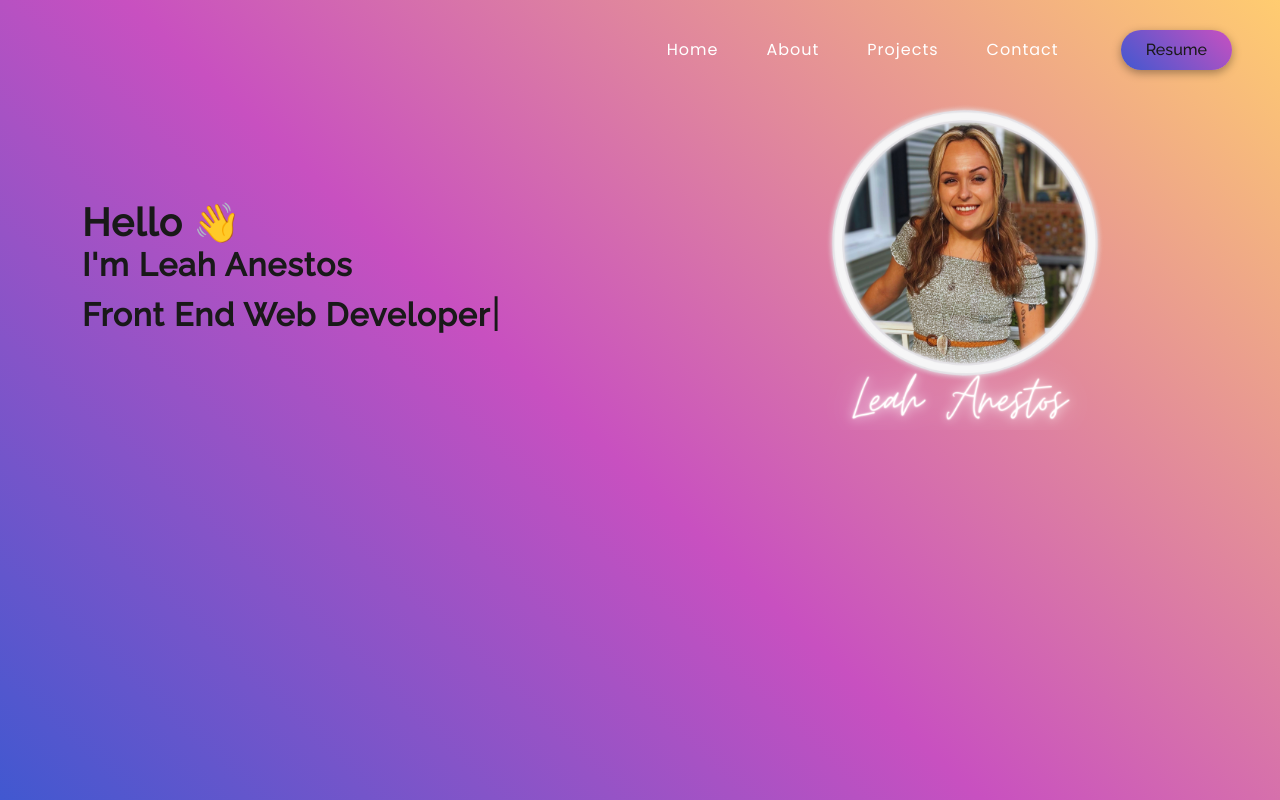
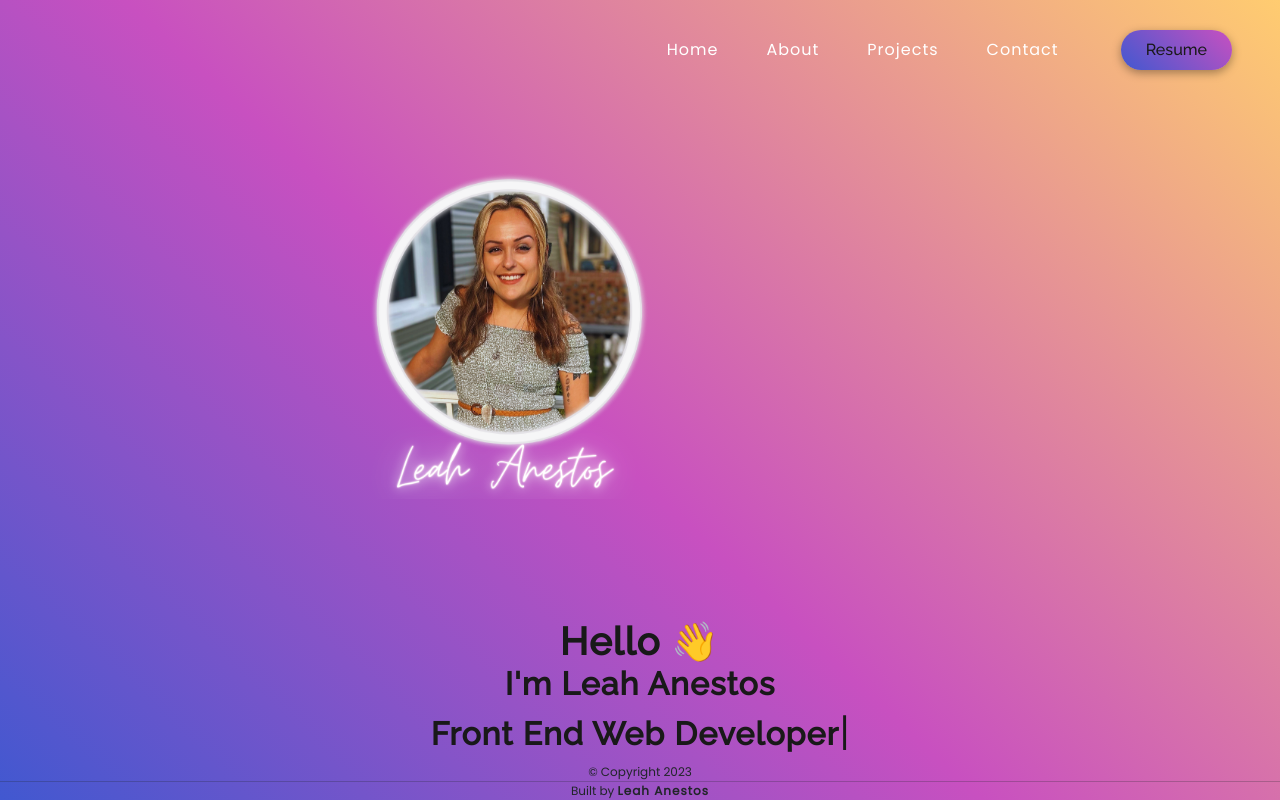
Before and after one commit to leahkatherine/Portfolio, a React (Create React App) app: page / in a window 1280 px wide. Built offline with nearby package versions, Linux system fonts and the light colour scheme.

Commit message:
website updated site footer bugs fixed

```diff
--- a/src/App.css
+++ b/src/App.css
@@ -8,6 +8,8 @@ body {
 }
 html {
   scroll-behavior: smooth;
+  height: 100%;
+
 }
 * {
   margin: 0;
--- a/src/components/Contactpage/Contactpage.js
+++ b/src/components/Contactpage/Contactpage.js
@@ -2,14 +2,12 @@ import React from "react";
 import "../../pages/style.css";
 import { Container } from "react-bootstrap";
 import LinktreeClone from "./LinkTreeClone";
-import ContactModal from "./ContactModal";
 
 
 function Contactpage() {
   return (
 
     <div className="contactbackground">
-      <ContactModal/>
       <Container>
 
 
--- a/src/components/Footer/Footer.js
+++ b/src/components/Footer/Footer.js
@@ -4,7 +4,7 @@ import "../../pages/style.css";
 
 const Footer = () => {
     return (
-    <Footer className='site-footer-background'>
+    <div className='site-footer-background'>
             <div>
                 <p className="copyright">
                 © Copyright 2023
@@ -12,7 +12,7 @@ const Footer = () => {
                 Built by <span>Leah Anestos</span>
                 </p>
             </div>
-      </Footer>
+      </div>
     );
   }
 
--- a/src/components/Homepage/Homepage.js
+++ b/src/components/Homepage/Homepage.js
@@ -2,34 +2,22 @@ import React from 'react'
 import '../../pages/style.css';
 import { Container, Row, Col } from 'react-bootstrap'
 import Text from '../Homepage/Text'
-import {
-  AiFillGithub,
-  AiOutlineTwitter,
-  AiFillInstagram,
-} from "react-icons/ai";
-import { FaLinkedinIn } from "react-icons/fa";
+
 
 function Home() {
   return (
     <div className='homepagebackground'>
-      <Container>
-        <Row>
-          <Col md={7}>
-            <h2 className='headtext'>Hello <span className='wave'>👋 </span></h2>
-            <h2 className='nametext'>I'm Leah Anestos</h2>
-            <span></span>
-            <Text />
-
-          </Col>
-
-          <Col md={5}>
-            <div className="headShot">
-            </div>
-          </Col>
-        </Row>
-      </Container>
+      <Col md={7} className='text-center'>
+        <div className='headShot'></div> {/* This will display your logo */}
+        <h2 className='headtext'>
+          Hello <span className='wave'>👋 </span>
+        </h2>
+        <h2 className='nametext'>I'm Leah Anestos</h2>
+        <span></span>
+        <Text />
+      </Col>
     </div>
-  )
+  );
 }
 
-export default Home
+export default Home;
--- a/src/components/Projectlist/Projectlist.js
+++ b/src/components/Projectlist/Projectlist.js
@@ -6,10 +6,9 @@ import AskLogo from '../../Assets/AskLogo.png'
 
 function Projectlist() {
   return (
-    <div className="projectbackground">
-      <Container fluid className="project-section">
-
-          <Row style={{ justifyContent: "center", paddingBottom: "10px" }}>
+    <div className="projectbackground" style={{height:'100%'}}>
+      <Container className="project-section" style={{height: '100%', display: 'flex'}} >
+          <Row style={{ paddingBottom: "10px", height: '100%'}}>
             <Col md={4} className="project-card">
               <ProjectCard
                 imgPath={AskLogo}
--- a/src/pages/Home.js
+++ b/src/pages/Home.js
@@ -2,12 +2,14 @@ import React from 'react';
 import Header from '../components/Header/Header';
 
 import Homepage from '../components/Homepage/Homepage';
+import Footer from '../components/Footer/Footer';
 
 function Home() {
   return (
     <div>
       <Header />
       <Homepage />
+      <Footer/>
     </div>
   )
 }
--- a/src/pages/Project.js
+++ b/src/pages/Project.js
@@ -1,12 +1,14 @@
 import React from 'react';
 import Header from '../components/Header/Header';
 import Projectlist from '../components/Projectlist/Projectlist';
+import Footer from '../components/Footer/Footer';
 
 function Project() {
   return (
-    <div>
+    <div style={{height: '100%'}}>
       <Header />
       <Projectlist />
+      <Footer/>
     </div>
   )
 }
--- a/src/pages/style.css
+++ b/src/pages/style.css
@@ -143,6 +143,8 @@
 /*Footer Style*/
 .site-footer-background {
   background-color: transparent;
+  display: flex;
+  height: 100%;
   background-image: linear-gradient(
     43deg,
     #4158d0 0%,
@@ -156,7 +158,11 @@
 
 .homepagebackground {
   width: 100%;
-  height: 100vh;
+  height: 100%;
+  display: flex;
+  justify-content: center;
+  align-items: center;
+  min-height: 100vh;
   background-color: #4158d0;
   background-image: linear-gradient(
     43deg,
@@ -164,9 +170,11 @@
     #c850c0 46%,
     #ffcc70 100%
   );
+  padding-top: 110px;
 }
 .row {
   padding-top: 80px;
+  height: 100%;
 }
 
 .wave {
@@ -219,12 +227,15 @@
   color: #191919 !important;
   font-weight: 600 !important;
   letter-spacing: 1px !important;
+  justify-content: center,
 }
 .nametext {
   font-size: 2em !important;
   color: #191919 !important;
   font-weight: 600 !important;
   letter-spacing: 1px !important;
+  justify-content: center;
+  align-items: center;
 }
 .imagedeveloper {
   margin-top: 50px;
@@ -353,6 +364,9 @@
   background-size: cover;
   background-position: center;
 }
+
+
+
 @media (max-width: 767px) {
   .aboutpagebackground {
     width: 100%;
@@ -369,6 +383,7 @@
 .projectbackground {
   width: 100%;
   height: 100%;
+  min-height: 100vh;
   background-color: #4158d0;
   background-image: linear-gradient(
     43deg,
@@ -376,10 +391,13 @@
     #c850c0 46%,
     #ffcc70 100%
   );
+  padding-top: 110px;
 }
 .project-section {
   position: relative !important;
   padding-top: 10px !important;
+  display:flex;
+
 }
 .project-card {
   padding-top: 20px;
@@ -387,6 +405,7 @@
   padding-left: 25px !important;
   padding-right: 25px !important;
   height: auto !important;
+  display: flex;
 }
 .card-text{
   font-family: 'Poppins';
```
